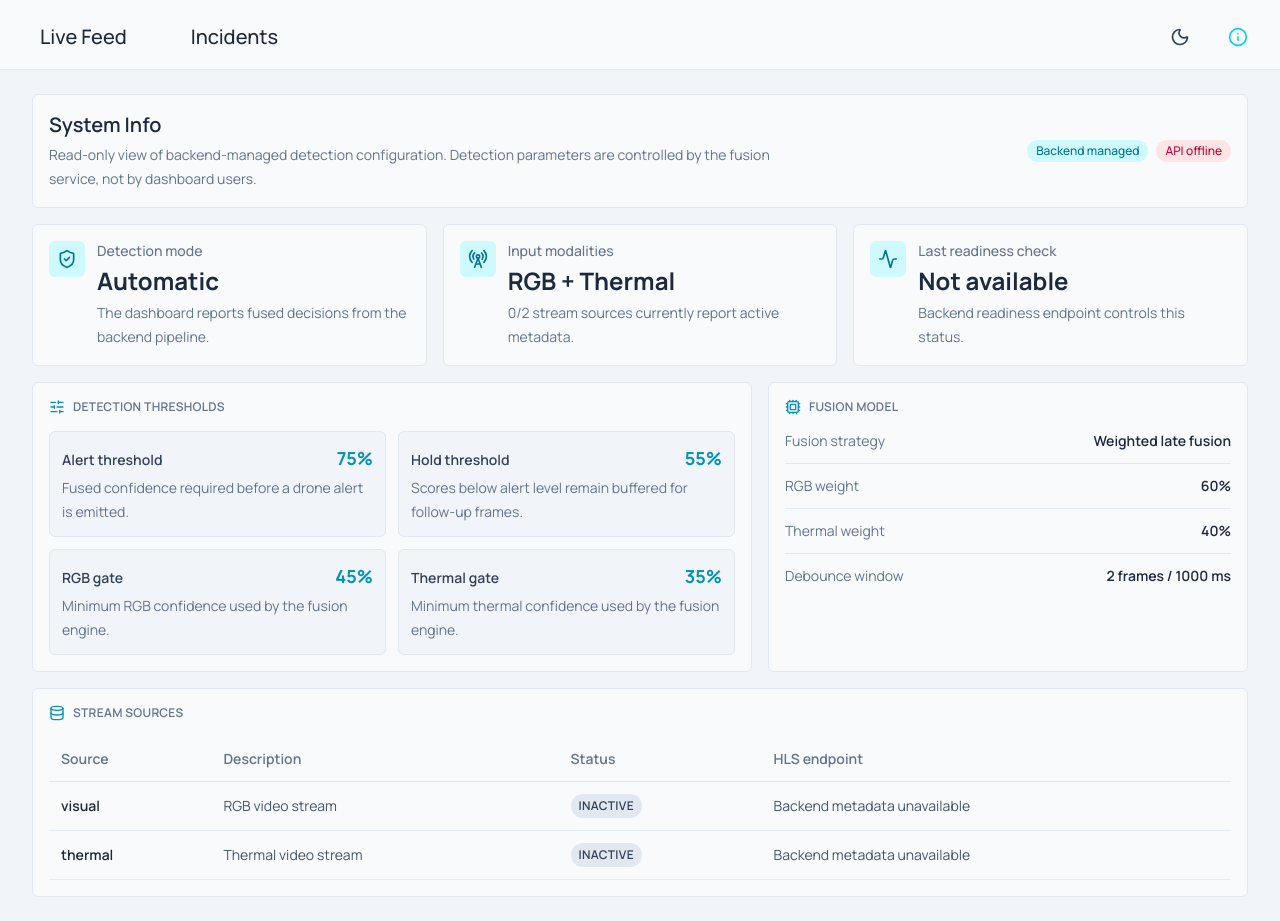
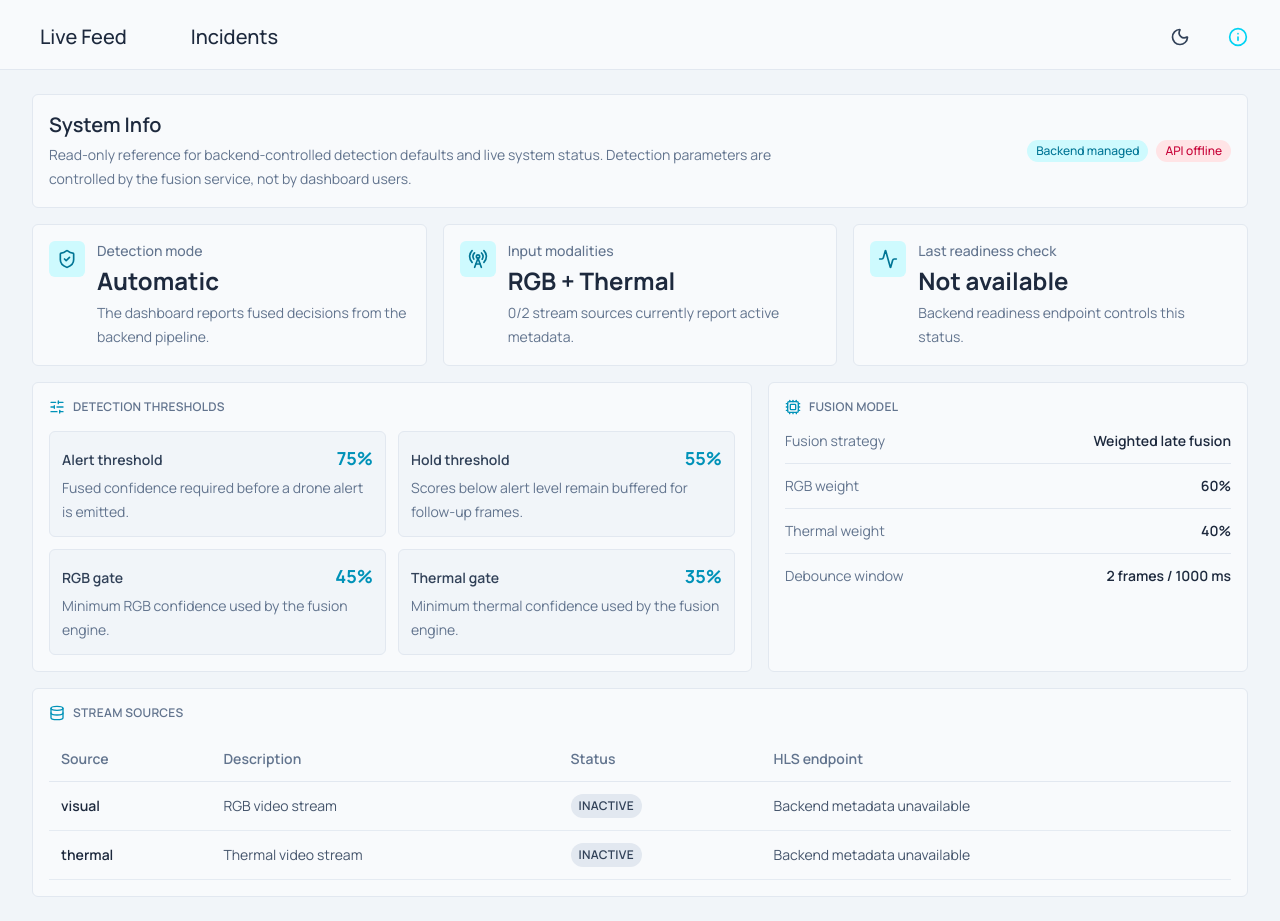
Before and after one commit to azizs1/multimodal-drone-detection, a Next.js app in the folder frontend/: page /system-info in a window 1280 px wide. Built offline with nearby package versions, Linux system fonts and the light colour scheme; no server answers.

Commit message:
address system info review comments

```diff
--- /dev/null
+++ b/frontend/src/app/settings/page.tsx
@@ -0,0 +1,5 @@
+import { redirect } from "next/navigation";
+
+export default function SettingsRedirectPage() {
+  redirect("/system-info");
+}
--- a/frontend/src/app/system-info/page.tsx
+++ b/frontend/src/app/system-info/page.tsx
@@ -125,7 +125,7 @@ export default function SystemInfoPage() {
             <div>
               <h1 className="text-xl font-semibold text-slate-800 dark:text-slate-100">System Info</h1>
               <p className="mt-1 max-w-3xl text-sm leading-6 text-slate-500 dark:text-slate-400">
-                Read-only view of backend-managed detection configuration. Detection parameters are controlled by the fusion service, not by dashboard users.
+                Read-only reference for backend-controlled detection defaults and live system status. Detection parameters are controlled by the fusion service, not by dashboard users.
               </p>
             </div>
             <div className="flex flex-wrap items-center gap-2">
@@ -214,8 +214,8 @@ export default function SystemInfoPage() {
               </thead>
               <tbody>
                 {(streams.length > 0 ? streams : [
-                  { name: "visual", description: "RGB video stream", hls_url: "Backend metadata unavailable", status: "inactive" },
-                  { name: "thermal", description: "Thermal video stream", hls_url: "Backend metadata unavailable", status: "inactive" },
+                  { name: "visual", description: "RGB video stream", rtsp_url: "Backend metadata unavailable", hls_url: "Backend metadata unavailable", status: "inactive" },
+                  { name: "thermal", description: "Thermal video stream", rtsp_url: "Backend metadata unavailable", hls_url: "Backend metadata unavailable", status: "inactive" },
                 ]).map((stream) => (
                   <tr key={stream.name} className="border-b border-slate-200/80 dark:border-slate-800">
                     <td className="px-3 py-3 font-semibold text-slate-800 dark:text-slate-100">{stream.name}</td>
```
Also changed, not shown: 1 other file (tests, documents, lock files or other folders).
